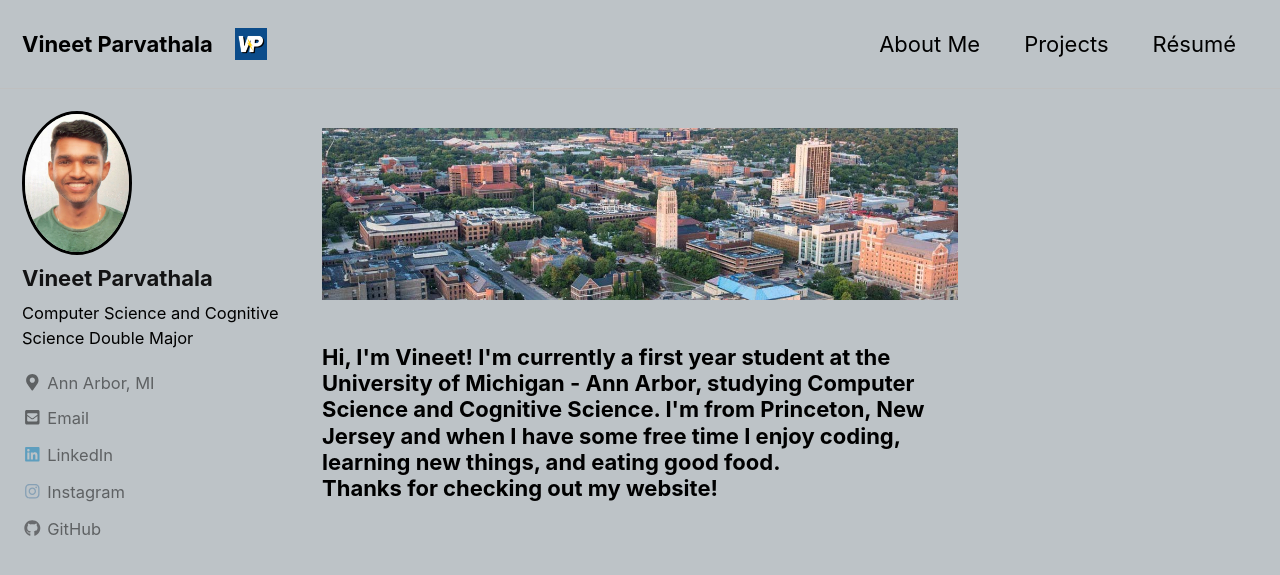
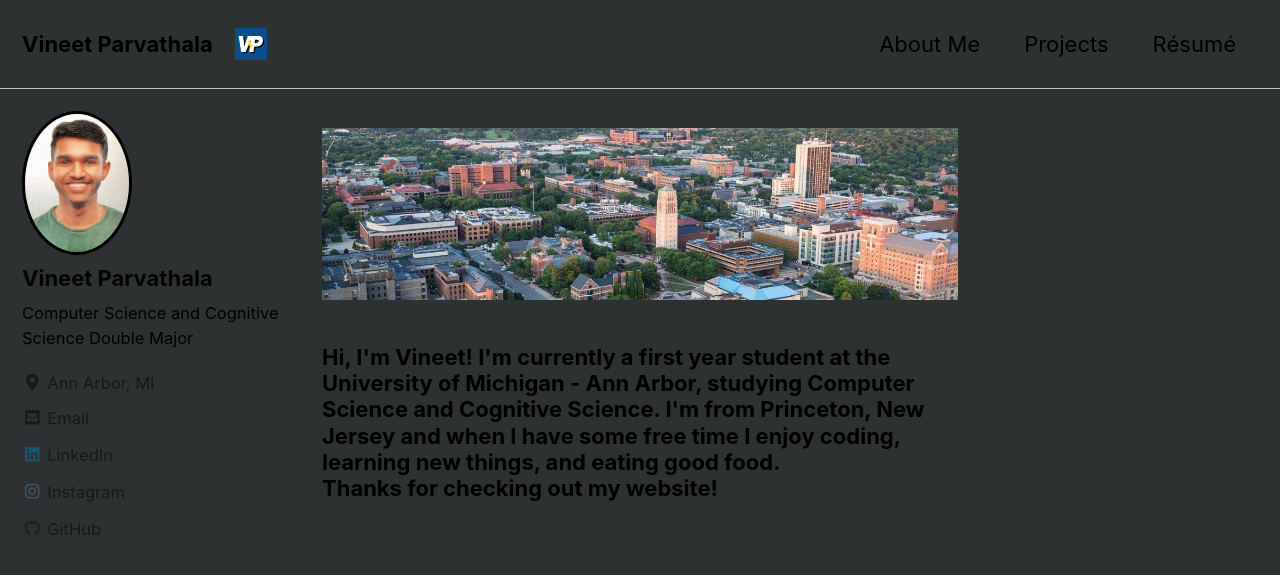
Before and after one commit to vparv/vparv.github.io, a Jekyll site: the page built from index.html, in a window 1280 px wide and 900 px high. Shown: the top 575 px of the window. Built offline with Jekyll 4.4.1, drawn with Linux system fonts in a browser that asks for light colours; cached includes are drawn as plain includes; nearby versions of some CDN libraries; the list of posts is cut into pages by our own code.

Commit message:
updated background colors

```diff
--- a/_sass/minimal-mistakes/skins/_contrast.scss
+++ b/_sass/minimal-mistakes/skins/_contrast.scss
@@ -3,7 +3,7 @@
    ========================================================================== */
 
 /* Colors */
-$background-color: #bdc3c7 !default;
+$background-color: #2e3131 !default;
 $text-color: #000 !default;
 $muted-text-color: #6c7a89 !default;
 $primary-color: #bdc3c7 !default;
```
